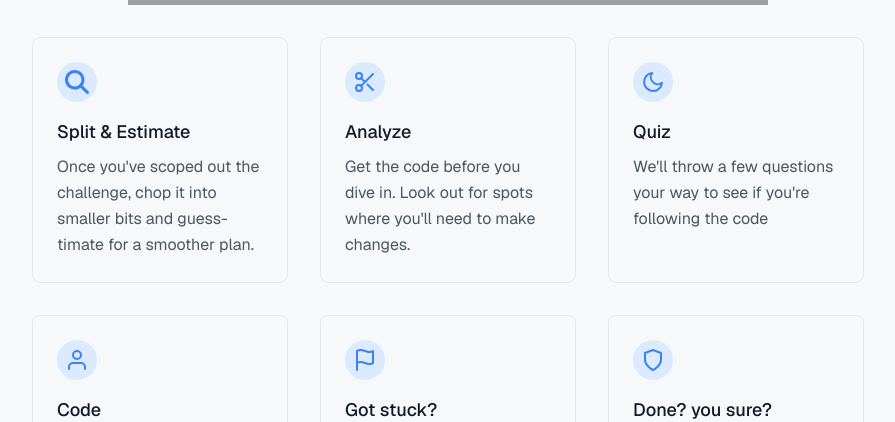
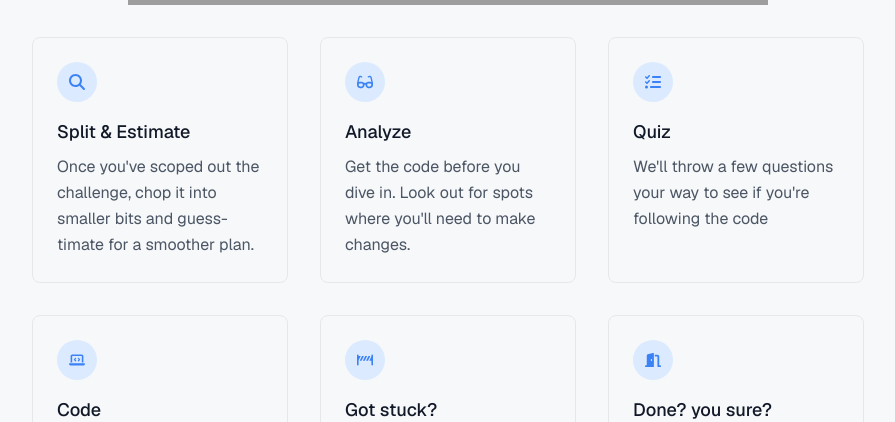
Before and after one commit to ne0guille/nextjs-with-supabase, a Next.js app: page / in a window 1280 px wide. Shown: the part 1029-1451 px from the top of the page, without its empty margins (192-1087 px from the left). Built offline with nearby package versions, Linux system fonts and the light colour scheme; grey boxes are pictures that could not be loaded.

Commit message:
add navigation

```diff
--- a/app/globals.css
+++ b/app/globals.css
@@ -1,6 +1,10 @@
 @tailwind base;
 @tailwind components;
 @tailwind utilities;
+
+html {
+  scroll-behavior: smooth;
+}
 
 @layer base {
   :root {
--- a/app/waitlist/page.tsx
+++ b/app/waitlist/page.tsx
@@ -5,16 +5,16 @@ import { redirect } from "next/navigation";
 export default async function Page({
   searchParams,
 }: {
-  searchParams: { message: string };
+  searchParams: { message: string; plan: string };
 }) {
   const joinWaitlist = async (formData: FormData) => {
     "use server";
-
-    const origin = headers().get("origin");
+    const { plan } = searchParams || {};
     const email = formData.get("email") as string;
     const cookieStore = cookies();
     const supabase = createClient(cookieStore);
-    const { error } = await supabase.from("waitlist").insert({ email });
+    console.log({ email, plan });
+    const { error } = await supabase.from("waitlist").insert({ email, plan });
 
     if (error) {
       if (error.code === "23505") {
--- a/components/Features.tsx
+++ b/components/Features.tsx
@@ -1,12 +1,15 @@
 import { FontAwesomeIcon } from "@fortawesome/react-fontawesome";
 import {
   faMagnifyingGlass,
-  faCircleStop,
+  faListCheck,
+  faLaptopCode,
+  faDoorOpen,
+  faRoadBarrier,
+  faGlasses,
 } from "@fortawesome/free-solid-svg-icons";
 
 export default function Features() {
-  const url = "https://player.vimeo.com/889714564";
-  const videoUrl = url.replace("watch?v=", "v/");
+  const url = "https://player.vimeo.com/video/889714564?h=13cd549e2a";
 
   return (
     <section className="text-gray-600 body-font">
@@ -20,7 +23,7 @@ export default function Features() {
             there to help you along the way.
           </p>
           <iframe
-            src="https://player.vimeo.com/video/889714564?h=13cd549e2a"
+            src={url}
             width="640"
             height="360"
             allow="autoplay; fullscreen; picture-in-picture"
@@ -31,7 +34,7 @@ export default function Features() {
           <div className="xl:w-1/3 md:w-1/2 p-4">
             <div className="border border-gray-200 p-6 rounded-lg h-full">
               <div className="w-10 h-10 inline-flex items-center justify-center rounded-full bg-blue-100 text-blue-500 mb-4">
-                <FontAwesomeIcon className="w-6 h-6" icon={faMagnifyingGlass} />
+                <FontAwesomeIcon className="w-4 h-4" icon={faMagnifyingGlass} />
               </div>
               <h2 className="text-lg text-gray-900 font-medium title-font mb-2">
                 Split & Estimate
@@ -45,19 +48,7 @@ export default function Features() {
           <div className="xl:w-1/3 md:w-1/2 p-4">
             <div className="border border-gray-200 p-6 rounded-lg h-full">
               <div className="w-10 h-10 inline-flex items-center justify-center rounded-full bg-blue-100 text-blue-500 mb-4">
-                <svg
-                  fill="none"
-                  stroke="currentColor"
-                  strokeLinecap="round"
-                  strokeLinejoin="round"
-                  strokeWidth="2"
-                  className="w-6 h-6"
-                  viewBox="0 0 24 24"
-                >
-                  <circle cx="6" cy="6" r="3"></circle>
-                  <circle cx="6" cy="18" r="3"></circle>
-                  <path d="M20 4L8.12 15.88M14.47 14.48L20 20M8.12 8.12L12 12"></path>
-                </svg>
+                <FontAwesomeIcon className="w-4 h-4" icon={faGlasses} />
               </div>
               <h2 className="text-lg text-gray-900 font-medium title-font mb-2">
                 Analyze
@@ -71,17 +62,7 @@ export default function Features() {
           <div className="xl:w-1/3 md:w-1/2 p-4">
             <div className="border border-gray-200 p-6 rounded-lg h-full">
               <div className="w-10 h-10 inline-flex items-center justify-center rounded-full bg-blue-100 text-blue-500 mb-4">
-                <svg
-                  fill="none"
-                  stroke="currentColor"
-                  strokeLinecap="round"
-                  strokeLinejoin="round"
-                  strokeWidth="2"
-                  className="w-6 h-6"
-                  viewBox="0 0 24 24"
-                >
-                  <path d="M21 12.79A9 9 0 1111.21 3 7 7 0 0021 12.79z"></path>
-                </svg>
+                <FontAwesomeIcon className="w-4 h-4" icon={faListCheck} />
               </div>
               <h2 className="text-lg text-gray-900 font-medium title-font mb-2">
                 Quiz
@@ -95,18 +76,7 @@ export default function Features() {
           <div className="xl:w-1/3 md:w-1/2 p-4">
             <div className="border border-gray-200 p-6 rounded-lg h-full">
               <div className="w-10 h-10 inline-flex items-center justify-center rounded-full bg-blue-100 text-blue-500 mb-4">
-                <svg
-                  fill="none"
-                  stroke="currentColor"
-                  strokeLinecap="round"
-                  strokeLinejoin="round"
-                  strokeWidth="2"
-                  className="w-6 h-6"
-                  viewBox="0 0 24 24"
-                >
-                  <path d="M20 21v-2a4 4 0 00-4-4H8a4 4 0 00-4 4v2"></path>
-                  <circle cx="12" cy="7" r="4"></circle>
-                </svg>
+                <FontAwesomeIcon className="w-4 h-4" icon={faLaptopCode} />
               </div>
               <h2 className="text-lg text-gray-900 font-medium title-font mb-2">
                 Code
@@ -120,17 +90,7 @@ export default function Features() {
           <div className="xl:w-1/3 md:w-1/2 p-4">
             <div className="border border-gray-200 p-6 rounded-lg h-full">
               <div className="w-10 h-10 inline-flex items-center justify-center rounded-full bg-blue-100 text-blue-500 mb-4">
-                <svg
-                  fill="none"
-                  stroke="currentColor"
-                  strokeLinecap="round"
-                  strokeLinejoin="round"
-                  strokeWidth="2"
-                  className="w-6 h-6"
-                  viewBox="0 0 24 24"
-                >
-                  <path d="M4 15s1-1 4-1 5 2 8 2 4-1 4-1V3s-1 1-4 1-5-2-8-2-4 1-4 1zM4 22v-7"></path>
-                </svg>
+                <FontAwesomeIcon className="w-4 h-4" icon={faRoadBarrier} />
               </div>
               <h2 className="text-lg text-gray-900 font-medium title-font mb-2">
                 Got stuck?
@@ -145,17 +105,7 @@ export default function Features() {
           <div className="xl:w-1/3 md:w-1/2 p-4">
             <div className="border border-gray-200 p-6 rounded-lg h-full">
               <div className="w-10 h-10 inline-flex items-center justify-center rounded-full bg-blue-100 text-blue-500 mb-4">
-                <svg
-                  fill="none"
-                  stroke="currentColor"
-                  strokeLinecap="round"
-                  strokeLinejoin="round"
-                  strokeWidth="2"
-                  className="w-6 h-6"
-                  viewBox="0 0 24 24"
-                >
-                  <path d="M12 22s8-4 8-10V5l-8-3-8 3v7c0 6 8 10 8 10z"></path>
-                </svg>
+                <FontAwesomeIcon className="w-4 h-4" icon={faDoorOpen} />
               </div>
               <h2 className="text-lg text-gray-900 font-medium title-font mb-2">
                 Done? you sure?
--- a/components/Header.tsx
+++ b/components/Header.tsx
@@ -1,3 +1,5 @@
+import Link from "next/link";
+
 export default function Header() {
   return (
     <div className="flex flex-col gap-16 items-center">
@@ -8,14 +10,15 @@ export default function Header() {
       <p className="text-lg lg:text-xl !leading-tight mx-auto max-w-xl text-center text-slate-100">
         Learn, code, and launch real features with real docs, no videos needed!
       </p>
-      <button
+      <Link
         className="flex mx-auto mt-4 text-white border-0 py-2 px-8 rounded text-lg"
         style={{
           background: "linear-gradient(65deg, #00A2B8 -25%, #00F9D2 100%)",
         }}
+        href="/#plans"
       >
         Get started now
-      </button>
+      </Link>
     </div>
   );
 }
--- a/components/Prices.tsx
+++ b/components/Prices.tsx
@@ -1,6 +1,16 @@
+"use client";
+
+import { useRouter } from "next/navigation";
+
 export default function Prices() {
+  const router = useRouter();
+
+  const goToWaitList = (plan: "monthly" | "annual") => {
+    router.push(`/waitlist?plan=${plan}`);
+  };
+
   return (
-    <section className="text-gray-600 body-font overflow-hidden">
+    <section id="plans" className="text-gray-600 body-font overflow-hidden">
       <div className="container px-5 py-8 mx-auto">
         <div className="flex flex-col text-center w-full mb-20">
           <h1 className="sm:text-4xl text-3xl font-medium title-font mb-2 text-gray-900">
@@ -72,7 +82,10 @@ export default function Prices() {
                 </span>
                 Access to private Discord channel.
               </p>
-              <button className="flex items-center mt-auto text-white bg-gray-400 border-0 py-2 px-4 w-full focus:outline-none hover:bg-blue-500 rounded">
+              <button
+                className="flex items-center mt-auto text-white bg-gray-400 border-0 py-2 px-4 w-full focus:outline-none hover:bg-blue-500 rounded"
+                onClick={() => goToWaitList("monthly")}
+              >
                 Buy now
                 <svg
                   fill="none"
@@ -167,7 +180,10 @@ export default function Prices() {
                 </span>
                 Personalized support from our experts to track your progress.
               </p>
-              <button className="flex items-center mt-auto text-white bg-blue-500 border-0 py-2 px-4 w-full focus:outline-none hover:bg-blue-600 rounded">
+              <button
+                className="flex items-center mt-auto text-white bg-blue-500 border-0 py-2 px-4 w-full focus:outline-none hover:bg-blue-600 rounded"
+                onClick={() => goToWaitList("annual")}
+              >
                 Buy now
                 <svg
                   fill="none"
```
